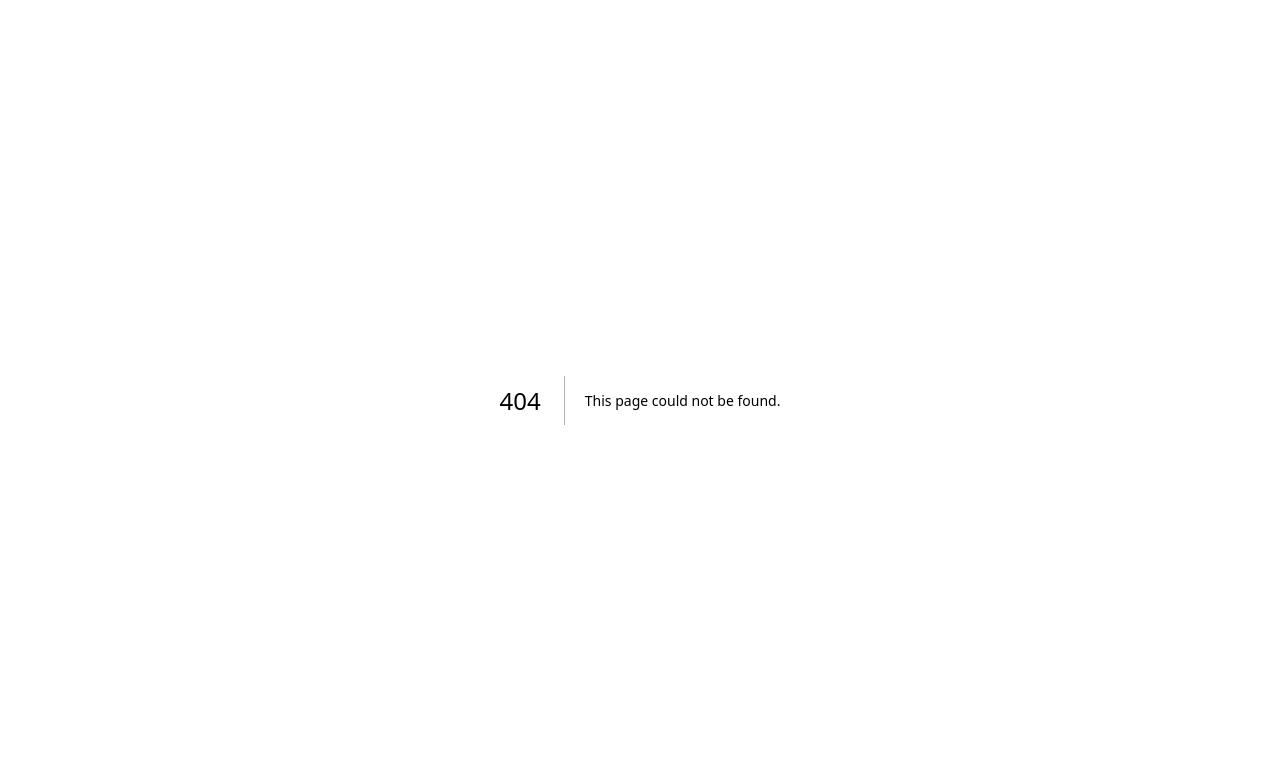
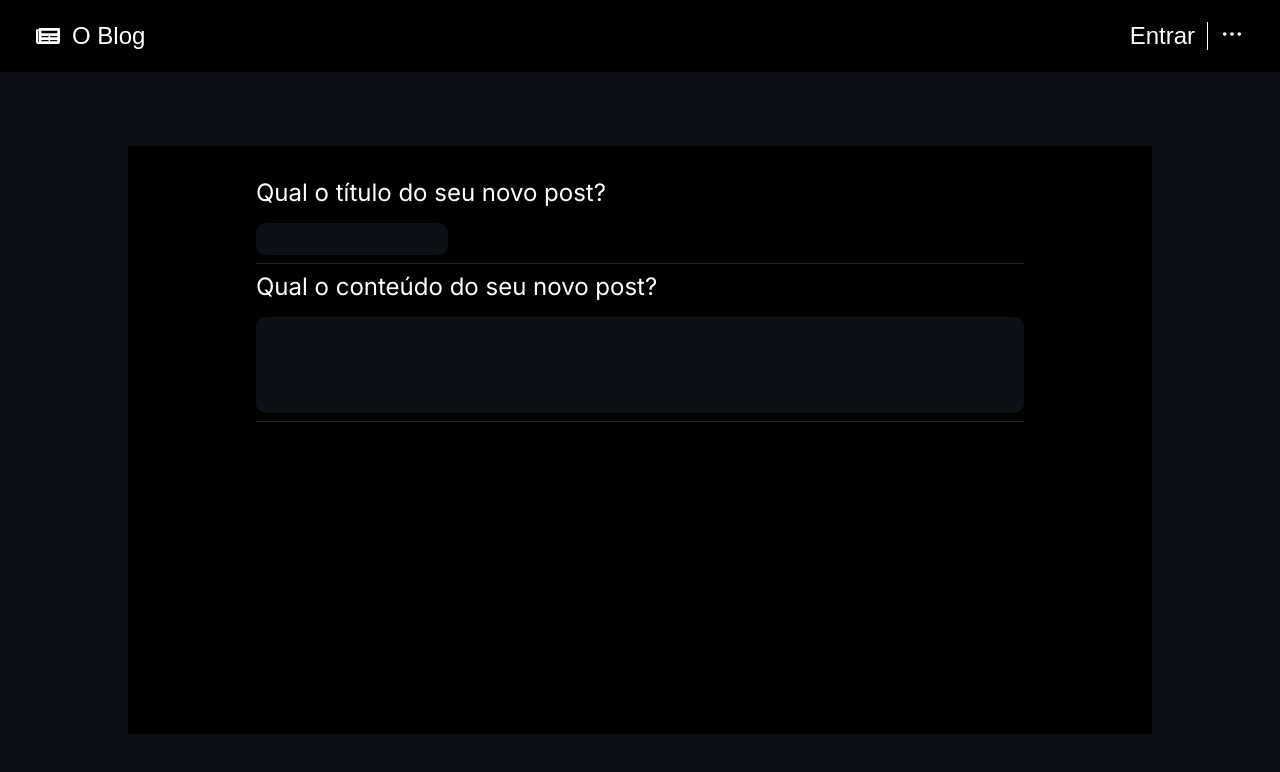
Before and after one commit to Matheus4ugusto/fron-eEnd-for-node-workshop, a Next.js app: page /postPage in a window 1280 px wide. Before the commit this address had no page. Shown: the top 772 px of the page. Built offline with nearby package versions, Linux system fonts and the light colour scheme.

Commit message:
Inicia o desenvolvimento da página de criar posts

```diff
--- /dev/null
+++ b/src/app/(public)/(posts)/postPage/page.tsx
@@ -0,0 +1,11 @@
+"use client"
+
+import PostForm from "@/components/PostForm";
+
+export default function postPage() {
+    return (
+        <main style={{height: "92vh", display: "flex", alignItems: "center", justifyContent: "center"}}>
+            <PostForm/>
+        </main>
+    )
+}
--- /dev/null
+++ b/src/components/PostForm/index.tsx
@@ -0,0 +1,18 @@
+import * as Styled from "./postForm.style";
+import React from "react";
+
+const PostForm: React.FC = () => {
+    return (
+        <Styled.Form>
+            <div>
+                <label htmlFor="title">Qual o título do seu novo post?</label>
+                <Styled.Input id="title" type="text"/>
+            </div>
+            <div>
+                <label htmlFor="content">Qual o conteúdo do seu novo post?</label>
+                <Styled.TextArea id="content" maxLength={297}/>
+            </div>
+        </Styled.Form>
+    )
+};
+export default PostForm;
--- /dev/null
+++ b/src/components/PostForm/postForm.style.ts
@@ -0,0 +1,60 @@
+import styled from "styled-components";
+
+export const Form = styled.form`
+  display: flex;
+  background-color: ${({theme}) => theme.colors.black.pure};
+  width: 80%;
+  height: 80%;
+  flex-direction: column;
+  align-items: center;
+  font-size: 1.5rem;
+  padding: 2rem;
+  gap: .5rem;
+
+  div {
+    display: flex;
+    flex-direction: column;
+    gap: 1rem;
+    width: 80%;
+    border-bottom: 1px solid ${({theme}) => theme.colors.gray.pure};
+  }
+
+  label {
+    color: ${({theme}) => theme.colors.white.pure};
+  }
+
+  #title {
+    width: 25%;
+    height: 2rem;
+    border-radius: 10px;
+  }
+`;
+
+export const Input = styled.input`
+  background-color: ${({theme}) => theme.colors.blue.deep};
+  border: none;
+  font-size: 2rem;
+  color: ${({theme}) => theme.colors.white.pure};
+  padding-left: .7rem;
+  margin-bottom: .5rem;
+
+  &:focus {
+    outline: none;
+  }
+`;
+
+export const TextArea = styled.textarea`
+  background-color: ${({theme}) => theme.colors.blue.deep};
+  color: ${({theme}) => theme.colors.white.pure};
+  resize: none;
+  border: none;
+  border-radius: 10px;
+  margin-bottom: .5rem;
+  font-size: 1.3rem;
+  padding: .5rem;
+  height: 6rem;
+
+  &:focus {
+    outline: none;
+  }
+`;
```
Also changed, not shown: src/components/NewPostButton/index.tsx (+10 -1 lines).
